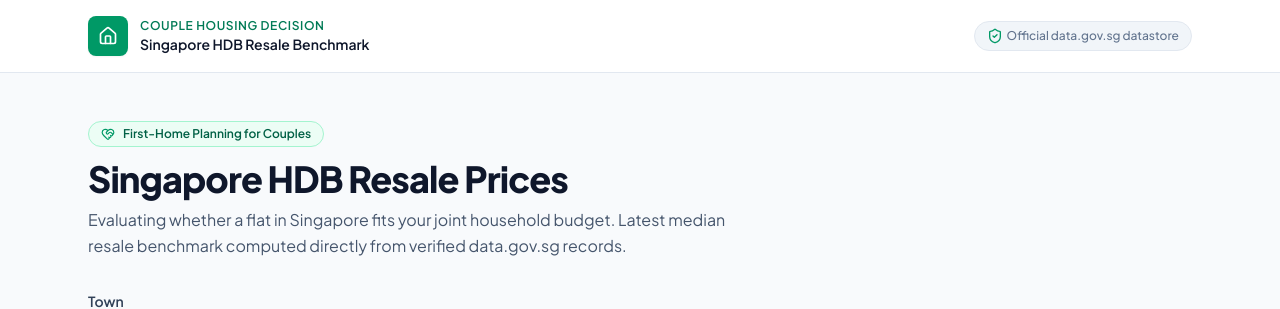
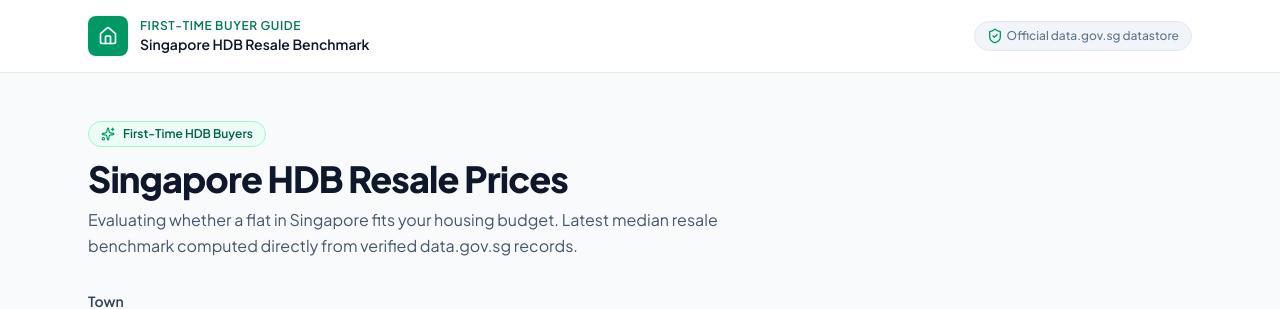
Before and after one commit to kartik-s-mbai/problem_set_2_v2, a React (Vite) app: page / in a window 1280 px wide. Shown: the top 309 px of the page. Built offline with nearby package versions, Linux system fonts and the light colour scheme; no server answers.

Commit message:
docs: update target audience to first-time buyers
Rebrand the application focus from "couples" to "first-time buyers" across metadata, UI labels, and iconography to be more inclusive.

```diff
--- a/index.html
+++ b/index.html
@@ -4,9 +4,9 @@
     <meta charset="UTF-8" />
     <meta name="viewport" content="width=device-width, initial-scale=1.0" />
     <title>HDB Resale Budget Checker</title>
-    <meta name="description" content="Check the latest median resale price and transaction volume for HDB flats from data.gov.sg to help couples plan their housing budget." />
+    <meta name="description" content="Check the latest median resale price and transaction volume for HDB flats from data.gov.sg to help first-time buyers plan their housing budget." />
     <meta property="og:title" content="HDB Resale Budget Checker" />
-    <meta property="og:description" content="Check the latest median resale price and transaction volume for HDB flats from data.gov.sg to help couples plan their housing budget." />
+    <meta property="og:description" content="Check the latest median resale price and transaction volume for HDB flats from data.gov.sg to help first-time buyers plan their housing budget." />
     <meta property="og:type" content="website" />
     <meta name="twitter:card" content="summary_large_image" />
     <link rel="preconnect" href="https://fonts.googleapis.com">
--- a/metadata.json
+++ b/metadata.json
@@ -1,6 +1,6 @@
 {
   "name": "HDB Resale Budget Checker",
-  "description": "Check the latest median resale price and transaction volume for HDB flats from data.gov.sg to help couples plan their housing budget.",
+  "description": "Check the latest median resale price and transaction volume for HDB flats from data.gov.sg to help first-time buyers plan their housing budget.",
   "requestFramePermissions": [],
   "majorCapabilities": ["MAJOR_CAPABILITY_SERVER_SIDE_GEMINI_API"]
 }
--- a/src/App.tsx
+++ b/src/App.tsx
@@ -1,5 +1,5 @@
 import { useEffect, useState } from 'react';
-import { Home, Activity, ShieldCheck, HeartHandshake } from 'lucide-react';
+import { Home, Activity, ShieldCheck, Sparkles } from 'lucide-react';
 import type { ResaleData, FetchStatus } from './types';
 
 const FLAT_TYPES = ['3 ROOM', '4 ROOM', '5 ROOM'] as const;
@@ -267,7 +267,7 @@ export default function App() {
               <Home className="w-5 h-5" />
             </div>
             <div>
-              <p className="text-xs uppercase tracking-wider font-semibold text-emerald-700">Couple Housing Decision</p>
+              <p className="text-xs uppercase tracking-wider font-semibold text-emerald-700">First-Time Buyer Guide</p>
               <p className="text-sm font-semibold text-slate-900">Singapore HDB Resale Benchmark</p>
             </div>
           </div>
@@ -283,14 +283,14 @@ export default function App() {
         {/* Main Heading with Chosen Town or Singapore */}
         <div id="heading-container" className="mb-8">
           <div className="inline-flex items-center gap-2 px-3 py-1 rounded-full text-xs font-semibold bg-emerald-50 text-emerald-800 border border-emerald-200 mb-3">
-            <HeartHandshake className="w-3.5 h-3.5 text-emerald-600" />
-            <span>First-Home Planning for Couples</span>
+            <Sparkles className="w-3.5 h-3.5 text-emerald-600" />
+            <span>First-Time HDB Buyers</span>
           </div>
           <h1 id="page-heading" className="text-2xl sm:text-4xl font-extrabold text-slate-900 tracking-tight">
             {headingText}
           </h1>
           <p id="page-subheading" className="mt-2 text-slate-600 text-sm sm:text-base max-w-2xl leading-relaxed">
-            Evaluating whether a flat in {isAllSingapore ? 'Singapore' : chosenTownDisplay} fits your joint household budget.
+            Evaluating whether a flat in {isAllSingapore ? 'Singapore' : chosenTownDisplay} fits your housing budget.
             Latest median resale benchmark computed directly from verified data.gov.sg records.
           </p>
         </div>
```
